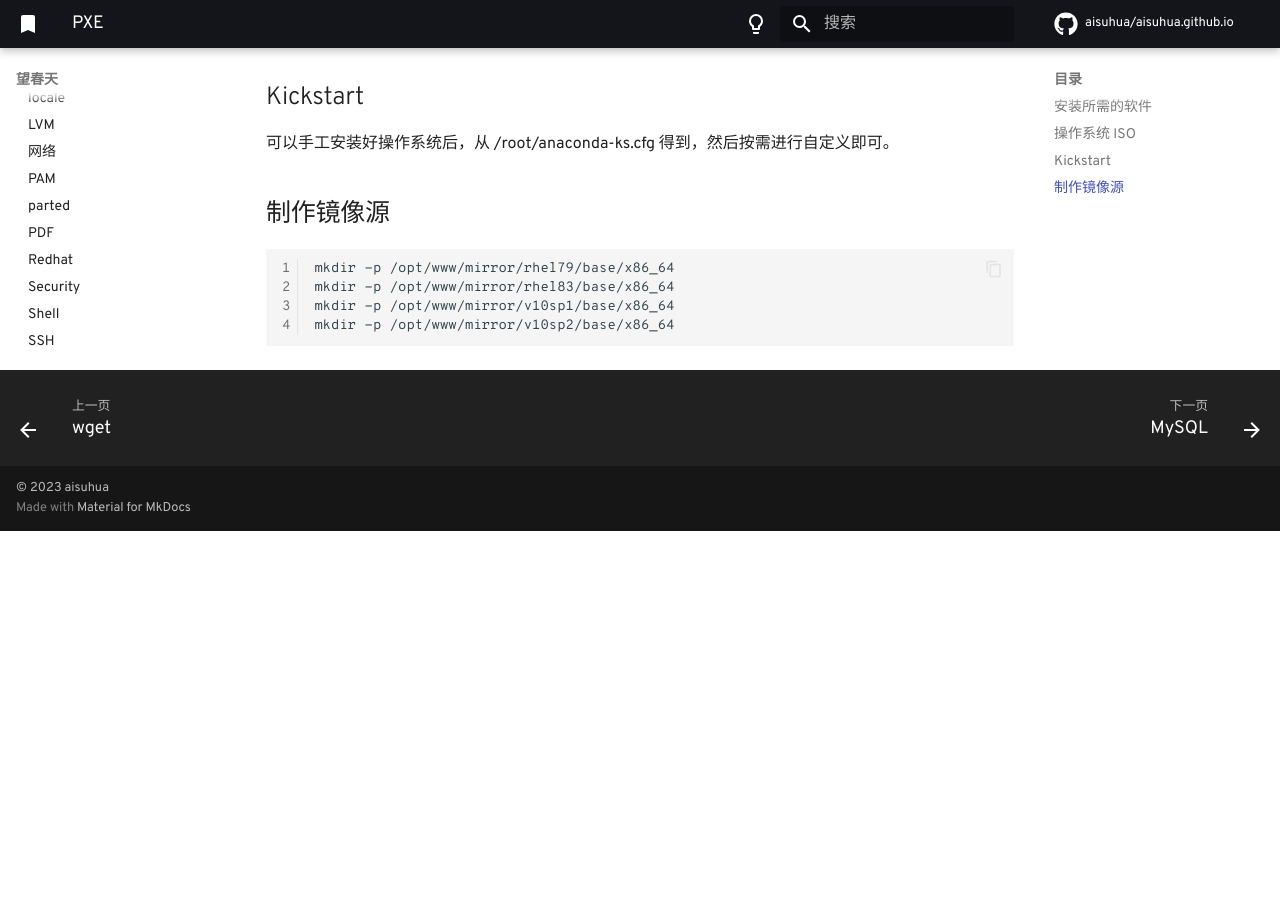
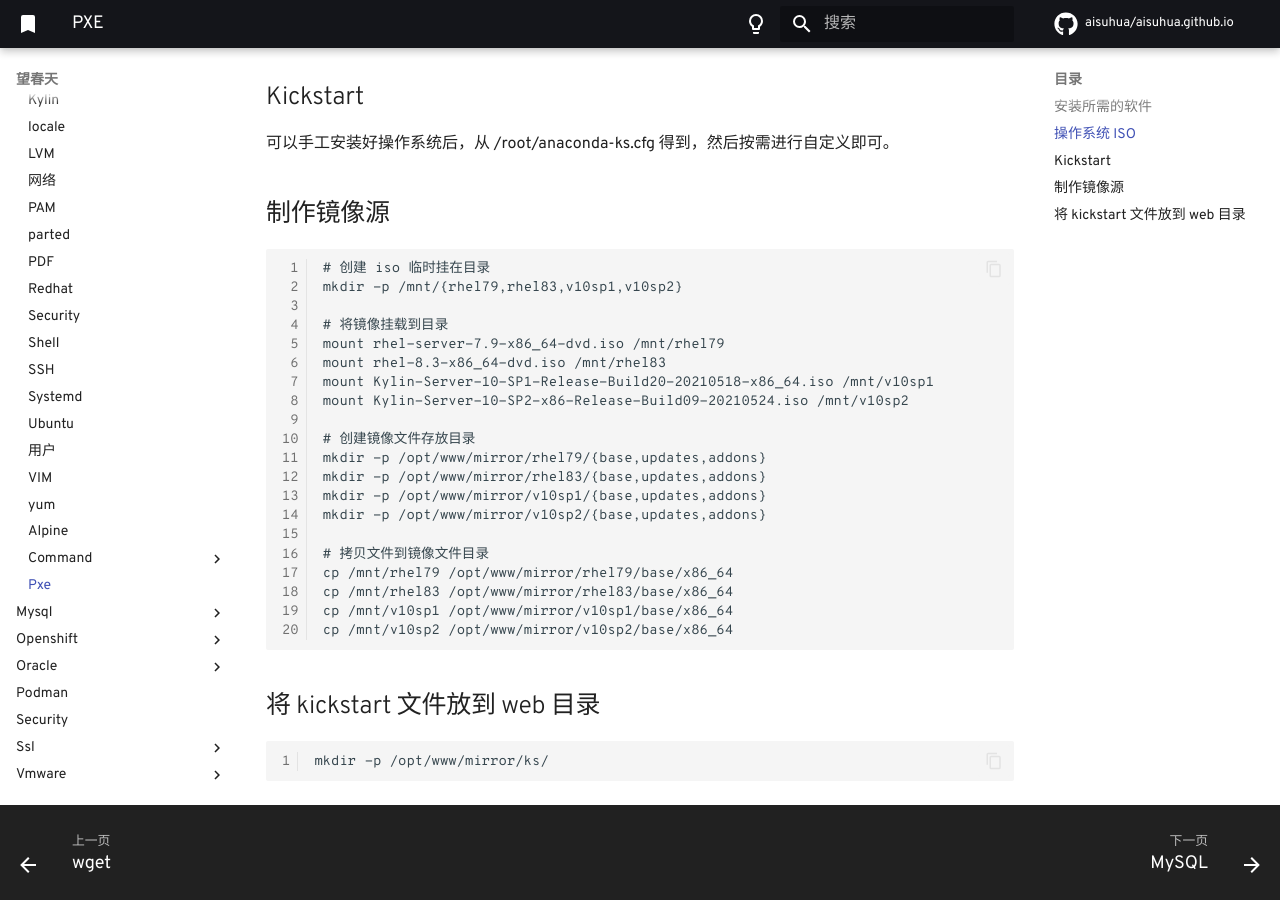
Before and after one commit to aisuhua/aisuhua.github.io, an MkDocs documentation site: the page built from docs/linux/pxe/index.md, in a window 1280 px wide and 900 px high, scrolled down 501 px. Built offline with MkDocs 1.6.1 and Material for MkDocs 9.7.7, drawn with Linux system fonts in a browser that asks for light colours; comment, search, counter and statistics services are not loaded; before the commit the page ends 1032 px from its top, so only the background shows below that.

Commit message:
index.md

````diff
--- a/docs/linux/pxe/index.md
+++ b/docs/linux/pxe/index.md
@@ -26,8 +26,30 @@
 ## 制作镜像源
 
 ```
-mkdir -p /opt/www/mirror/rhel79/base/x86_64
-mkdir -p /opt/www/mirror/rhel83/base/x86_64
-mkdir -p /opt/www/mirror/v10sp1/base/x86_64
-mkdir -p /opt/www/mirror/v10sp2/base/x86_64
+# 创建 iso 临时挂在目录
+mkdir -p /mnt/{rhel79,rhel83,v10sp1,v10sp2}
+
+# 将镜像挂载到目录
+mount rhel-server-7.9-x86_64-dvd.iso /mnt/rhel79
+mount rhel-8.3-x86_64-dvd.iso /mnt/rhel83
+mount Kylin-Server-10-SP1-Release-Build20-20210518-x86_64.iso /mnt/v10sp1
+mount Kylin-Server-10-SP2-x86-Release-Build09-20210524.iso /mnt/v10sp2
+
+# 创建镜像文件存放目录
+mkdir -p /opt/www/mirror/rhel79/{base,updates,addons}
+mkdir -p /opt/www/mirror/rhel83/{base,updates,addons}
+mkdir -p /opt/www/mirror/v10sp1/{base,updates,addons}
+mkdir -p /opt/www/mirror/v10sp2/{base,updates,addons}
+
+# 拷贝文件到镜像文件目录
+cp /mnt/rhel79 /opt/www/mirror/rhel79/base/x86_64
+cp /mnt/rhel83 /opt/www/mirror/rhel83/base/x86_64
+cp /mnt/v10sp1 /opt/www/mirror/v10sp1/base/x86_64
+cp /mnt/v10sp2 /opt/www/mirror/v10sp2/base/x86_64
 ```
+
+## 将 kickstart 文件放到 web 目录
+
+```sh
+mkdir -p /opt/www/mirror/ks/
+```
````
